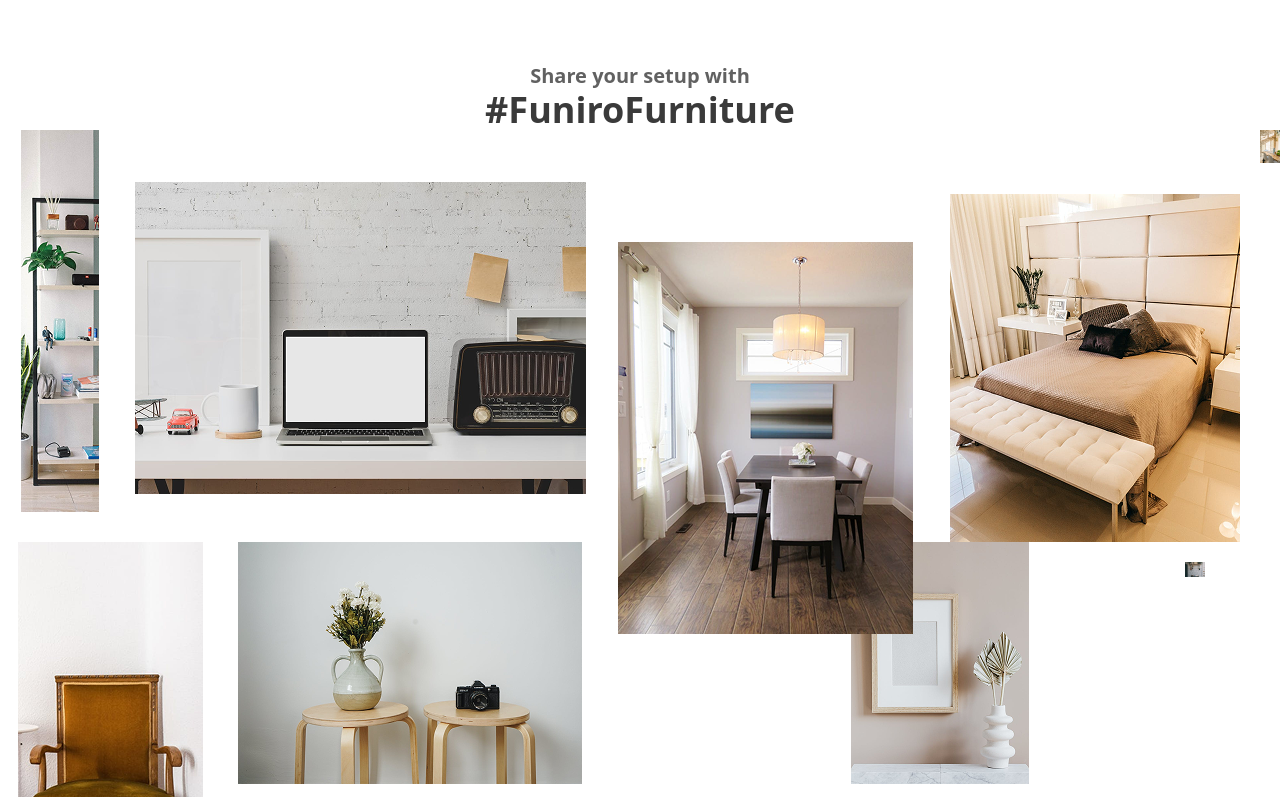
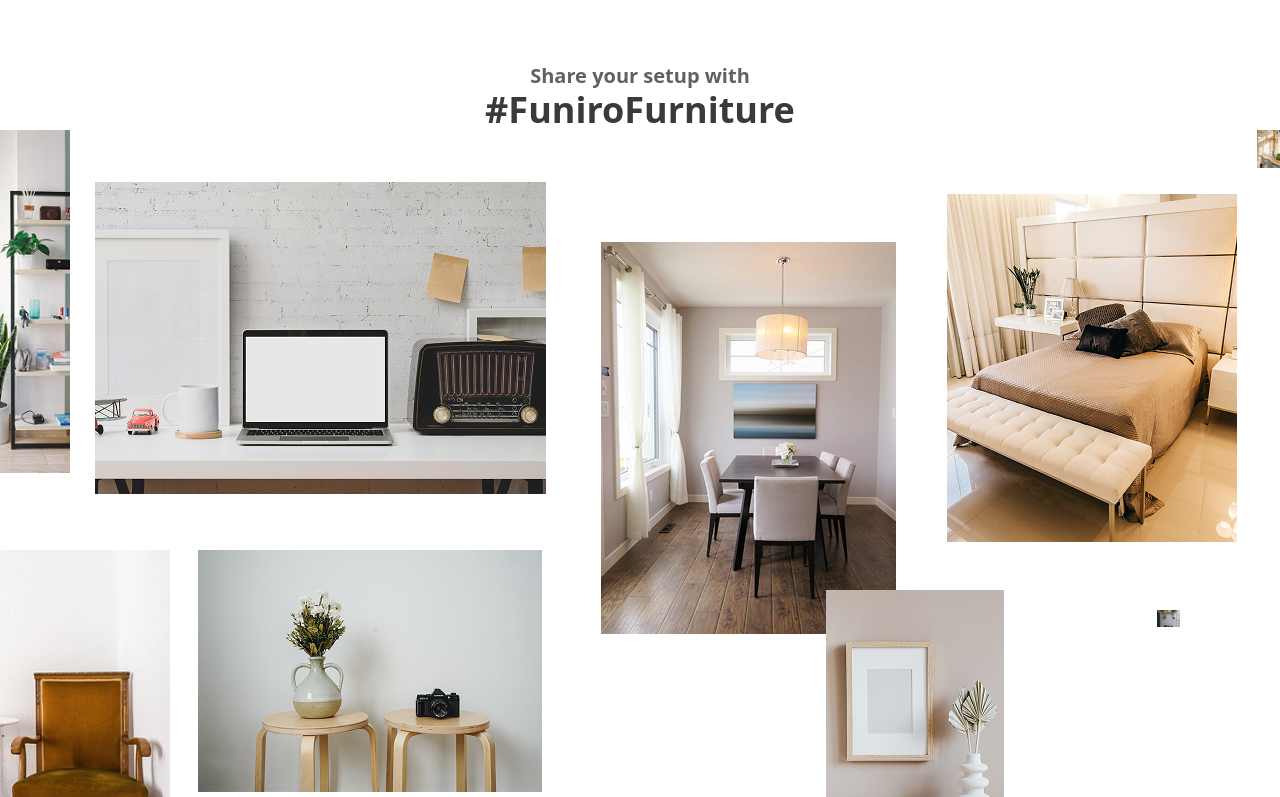
Before and after one commit to OsmanliFarid/Furniro, a Next.js app: page / in a window 1280 px wide. Shown: the part 2563-3360 px from the top of the page. Built offline with nearby package versions, Linux system fonts and the light colour scheme; no server answers.

Commit message:
Grid change

```diff
--- a/Components/Home/Furniture/Index.jsx
+++ b/Components/Home/Furniture/Index.jsx
@@ -13,7 +13,7 @@ const Furniture = () => {
           </h1>
         </div>
         <div className="">
-          <div className="grid grid-cols-1 gap-y-5 justify-items-center xl:grid-cols-[120px_100px_380px_330px_330px]">
+          <div className="grid grid-cols-1 gap-y-10 justify-items-center xl:grid-cols-[70px_100px_400px_357px_330px] xl:grid-rows-[380px_300px]">
             <img
               src="/images/Furn1.png"
               alt=""
@@ -52,12 +52,12 @@ const Furniture = () => {
             <img
               src="/images/furn8.png"
               alt=""
-              className="w-full xl:w-auto xl:row-start-2 xl:row-end-3 xl:col-start-4 xl:col-end-7"
+              className="w-full xl:w-auto xl:row-start-2 translate-y-10 ml-[-20px] xl:row-end-3 xl:col-start-4 xl:col-end-7"
             />
             <img
               src="/images/furn9.png"
               alt=""
-              className="w-full xl:w-auto xl:row-start-2 xl:row-end-3 xl:col-start-6 xl:translate-y-5 ml-[-150px] xl:col-end-7"
+              className="w-full xl:w-auto xl:row-start-2 xl:row-end-3 xl:col-start-6 xl:translate-y-15 ml-[-200px] xl:md-auto xl:col-end-7"
             />
           </div>
         </div>
```
